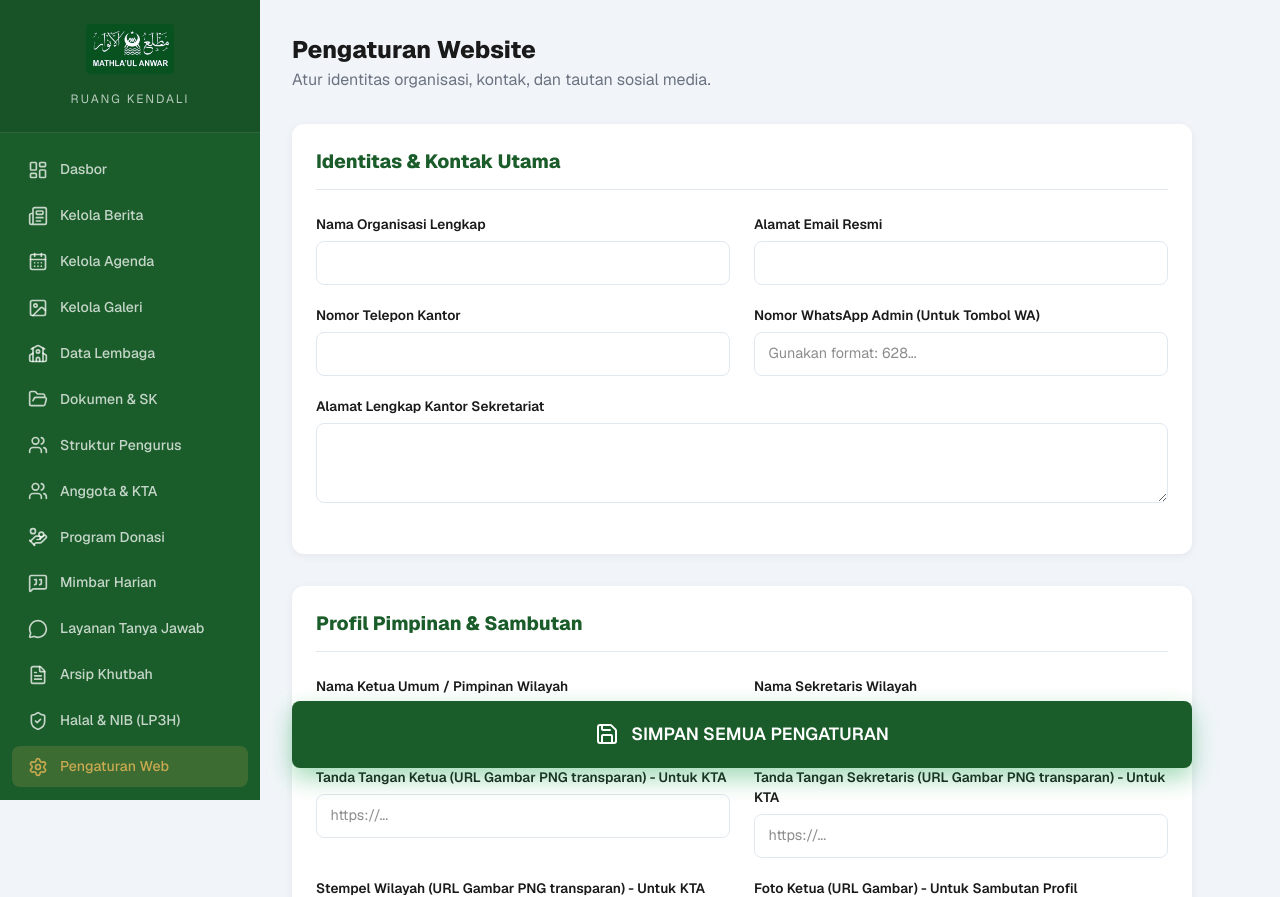
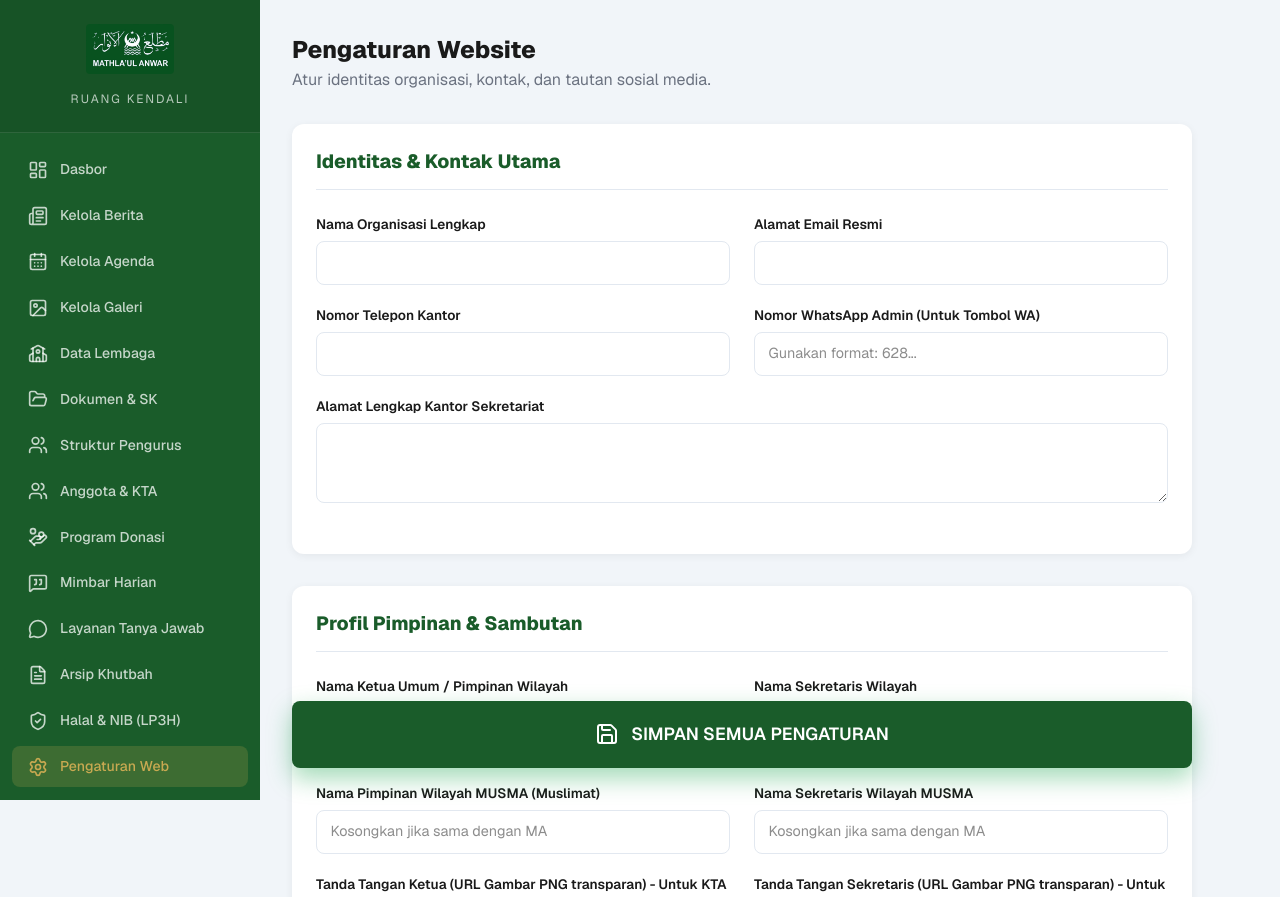
Before and after one commit to robertahmad/ma-jateng, a Next.js app: page /admin/pengaturan in a window 1280 px wide. Shown: the top 897 px of the page. Built offline with nearby package versions, Linux system fonts and the light colour scheme; no server answers; the database is empty.

Commit message:
fix: resolve SVG icon build error & add MUSMA chairman and secretary KTA settings

```diff
--- a/app/admin/pengaturan/page.js
+++ b/app/admin/pengaturan/page.js
@@ -13,6 +13,8 @@
     whatsapp: '',
     nama_ketua: '',
     nama_sekretaris: '',
+    nama_ketua_musma: '',
+    nama_sekretaris_musma: '',
     ttd_ketua: '',
     ttd_sekretaris: '',
     stempel_wilayah: '',
@@ -142,6 +144,17 @@
             </div>
           </div>
 
+          <div style={{ display: 'grid', gridTemplateColumns: '1fr 1fr', gap: '1.5rem', marginTop: '1rem' }}>
+            <div className="form-group">
+              <label className="form-label">Nama Pimpinan Wilayah MUSMA (Muslimat)</label>
+              <input type="text" className="form-input" name="nama_ketua_musma" value={formData.nama_ketua_musma || ''} onChange={handleChange} placeholder="Kosongkan jika sama dengan MA" />
+            </div>
+            <div className="form-group">
+              <label className="form-label">Nama Sekretaris Wilayah MUSMA</label>
+              <input type="text" className="form-input" name="nama_sekretaris_musma" value={formData.nama_sekretaris_musma || ''} onChange={handleChange} placeholder="Kosongkan jika sama dengan MA" />
+            </div>
+          </div>
+
           <div style={{ display: 'grid', gridTemplateColumns: '1fr 1fr', gap: '1.5rem' }}>
             <div className="form-group">
               <label className="form-label">Tanda Tangan Ketua (URL Gambar PNG transparan) - Untuk KTA</label>
--- a/app/anggota/cek/page.js
+++ b/app/anggota/cek/page.js
@@ -175,7 +175,9 @@
                         backgroundSize: 'contain', backgroundRepeat: 'no-repeat', backgroundPosition: 'center'
                       }}></div>
                       <div style={{ fontSize: '0.75rem', fontWeight: 800, textDecoration: 'underline', color: 'var(--teks)' }}>
-                        {settings.nama_sekretaris || 'NAMA SEKRETARIS'}
+                        {data.ktaMode === 'MUSMA' && settings.nama_sekretaris_musma
+                          ? settings.nama_sekretaris_musma
+                          : (settings.nama_sekretaris || 'NAMA SEKRETARIS')}
                       </div>
                     </div>
 
@@ -197,7 +199,9 @@
                         backgroundSize: 'contain', backgroundRepeat: 'no-repeat', backgroundPosition: 'center'
                       }}></div>
                       <div style={{ fontSize: '0.75rem', fontWeight: 800, textDecoration: 'underline', color: 'var(--teks)' }}>
-                        {settings.nama_ketua || 'NAMA KETUA'}
+                        {data.ktaMode === 'MUSMA' && settings.nama_ketua_musma
+                          ? settings.nama_ketua_musma
+                          : (settings.nama_ketua || 'NAMA KETUA')}
                       </div>
                     </div>
                   </div>
--- a/app/berita/[slug]/page.js
+++ b/app/berita/[slug]/page.js
@@ -4,7 +4,7 @@
 import { notFound } from 'next/navigation'
 import Link from 'next/link'
 import { getDirectImageUrl } from '@/lib/image'
-import { CalendarDays, PenLine, MessageCircle, Facebook, Twitter, Image as ImageIcon } from 'lucide-react'
+import { CalendarDays, PenLine, MessageCircle, Image as ImageIcon } from 'lucide-react'
 
 export const revalidate = 60
 
@@ -67,10 +67,10 @@
               <MessageCircle size={18} /> WhatsApp
             </a>
             <a href={`https://www.facebook.com/sharer/sharer.php?u=${encodeURIComponent('https://ma-jateng.vercel.app/berita/' + berita.slug)}`} target="_blank" rel="noopener noreferrer" style={{ background: '#1877F2', color: 'white', padding: '0.6rem 1.2rem', borderRadius: '8px', textDecoration: 'none', fontWeight: 600, display: 'flex', alignItems: 'center', gap: '0.5rem', boxShadow: '0 2px 5px rgba(24,119,242,0.2)' }}>
-              <Facebook size={18} /> Facebook
+              <svg xmlns="http://www.w3.org/2000/svg" width="18" height="18" viewBox="0 0 24 24" fill="none" stroke="currentColor" strokeWidth="2" strokeLinecap="round" strokeLinejoin="round"><path d="M18 2h-3a5 5 0 0 0-5 5v3H7v4h3v8h4v-8h3l1-4h-4V7a1 1 0 0 1 1-1h3z"/></svg> Facebook
             </a>
             <a href={`https://twitter.com/intent/tweet?url=${encodeURIComponent('https://ma-jateng.vercel.app/berita/' + berita.slug)}&text=${encodeURIComponent(berita.judul)}`} target="_blank" rel="noopener noreferrer" style={{ background: '#1DA1F2', color: 'white', padding: '0.6rem 1.2rem', borderRadius: '8px', textDecoration: 'none', fontWeight: 600, display: 'flex', alignItems: 'center', gap: '0.5rem', boxShadow: '0 2px 5px rgba(29,161,242,0.2)' }}>
-              <Twitter size={18} /> Twitter
+              <svg xmlns="http://www.w3.org/2000/svg" width="18" height="18" viewBox="0 0 24 24" fill="none" stroke="currentColor" strokeWidth="2" strokeLinecap="round" strokeLinejoin="round"><path d="M22 4s-.7 2.1-2 3.4c1.6 10-9.4 17.3-18 11.6 2.2.1 4.4-.6 6-2C3 15.5.5 9.6 3 5c2.2 2.6 5.6 4.1 9 4-.9-4.2 4-6.6 7-3.8 1.1 0 3-1.2 3-1.2z"/></svg> Twitter
             </a>
           </div>
         </div>
```
